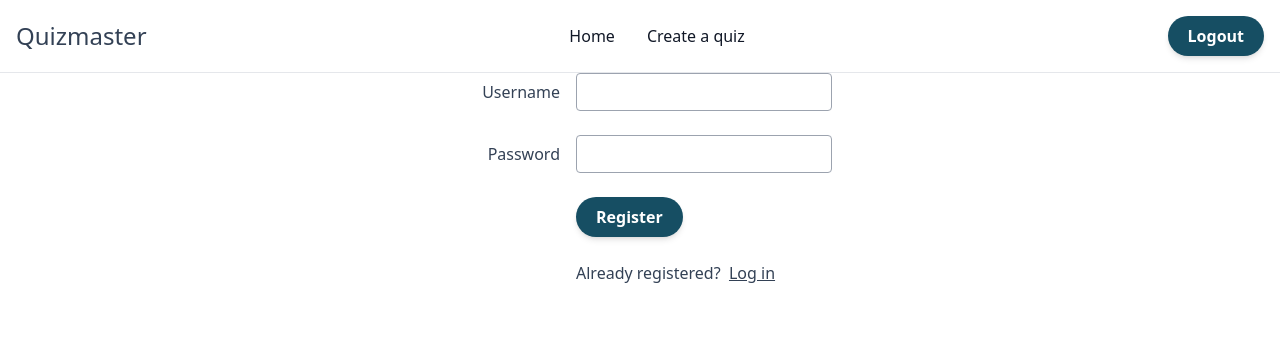
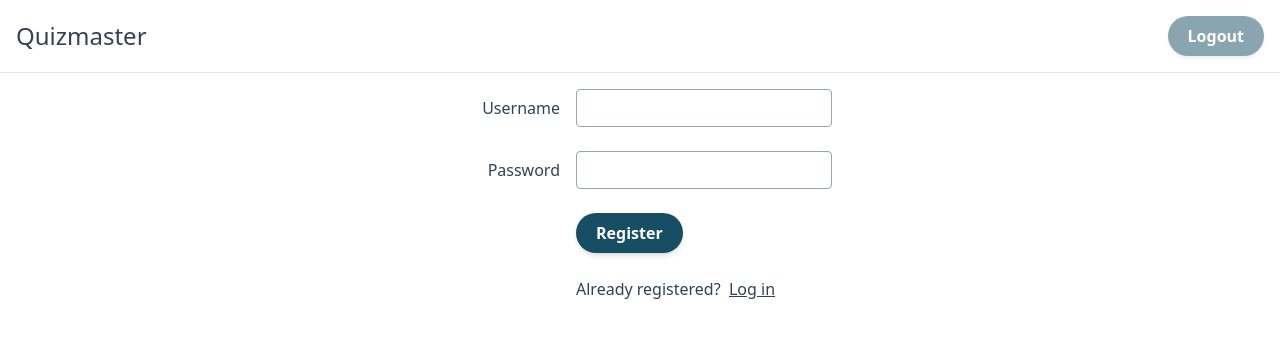
Before and after one commit to JHNUL/quizmaster, a Flask app: page /register in a window 1280 px wide. Shown: the top 338 px of the page. Run offline with Flask 3, Linux system fonts and the light colour scheme.

Commit message:
Logout button (#30)
* disable logout button, fix layout a little

* add test

```diff
--- a/src/static/input.css
+++ b/src/static/input.css
@@ -5,6 +5,9 @@
 @layer components {
   .btn-primary {
     @apply py-2 px-5 bg-primary-900 text-white font-semibold rounded-full shadow-md hover:bg-primary-950 focus:outline-none focus:ring focus:ring-primary-800 focus:ring-opacity-75;
+  }
+  .btn-primary-disabled {
+    @apply py-2 px-5 bg-primary-900 text-white font-semibold rounded-full shadow-md focus:outline-none disabled:opacity-50;
   }
   .btn-secondary {
     @apply py-2 px-5 bg-primary-700 text-white font-semibold rounded-full shadow-md hover:bg-primary-800 focus:outline-none focus:ring focus:ring-primary-600 focus:ring-opacity-75;
--- a/src/templates/components/navbar.html
+++ b/src/templates/components/navbar.html
@@ -1,7 +1,7 @@
-{% macro navbar() -%}
+{% macro navbar(session) -%}
 <nav
   id="appheader"
-  class="bg-white dark:bg-gray-900 fixed w-full z-20 top-0 left-0 border-b border-gray-200 dark:border-gray-600"
+  class="bg-white dark:bg-gray-900 w-full z-20 border-b border-gray-200 dark:border-gray-600"
 >
   <div
     class="max-w-screen-xl flex flex-wrap items-center justify-between mx-auto p-4"
@@ -13,13 +13,18 @@
     </a>
     <div class="flex md:order-2">
       <form action="/logout" method="post">
-        <button class="btn-primary" type="submit">Logout</button>
+        {% if "username" not in session %}
+          <button class="btn-primary-disabled" type="submit" disabled>Logout</button>
+        {% else %}
+          <button class="btn-primary" type="submit">Logout</button>
+        {% endif %}
       </form>
     </div>
     <div
       class="items-center justify-between hidden w-full md:flex md:w-auto md:order-1"
       id="navbar-sticky"
     >
+    {% if "username" in session %}
       <ul
         class="flex flex-col p-4 md:p-0 mt-4 font-medium border border-gray-100 rounded-lg bg-gray-50 md:flex-row md:space-x-8 md:mt-0 md:border-0 md:bg-white dark:bg-gray-800 md:dark:bg-gray-900 dark:border-gray-700"
       >
@@ -38,6 +43,7 @@
           >
         </li>
       </ul>
+    {% endif %}
     </div>
   </div>
 </nav>
--- a/src/templates/layout/base.html
+++ b/src/templates/layout/base.html
@@ -9,8 +9,8 @@
     <title>{% block title %}{% endblock %}</title>
   </head>
   <body class="text-slate-700">
-    {{ navbar() }}
-    <div class="container" style="margin-top: 73px" id="content">
+    {{ navbar(session) }}
+    <div id="content">
       {% block content %}{% endblock %}
     </div>
   </body>
```
Also changed, not shown: docs/todos.md (+4 -0 lines), README.md, src/static/css/output.css, 2 other files.
